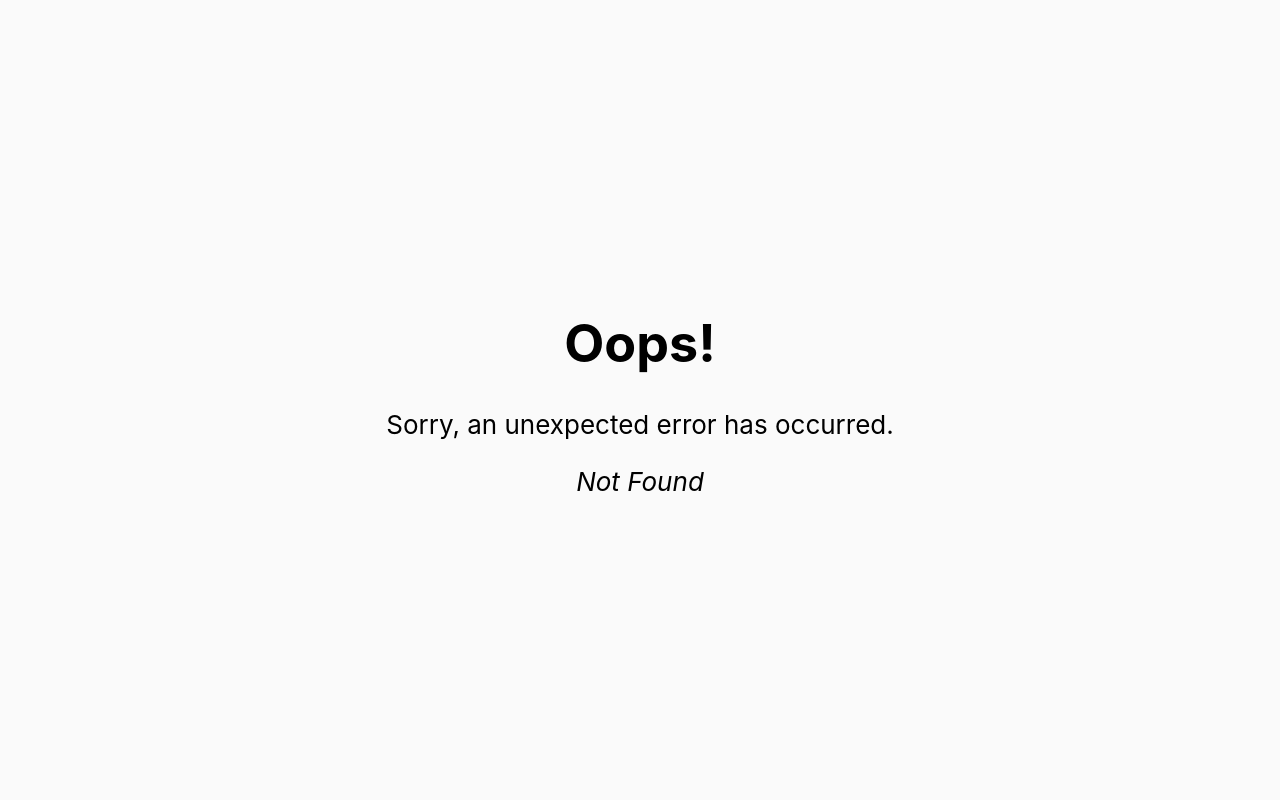
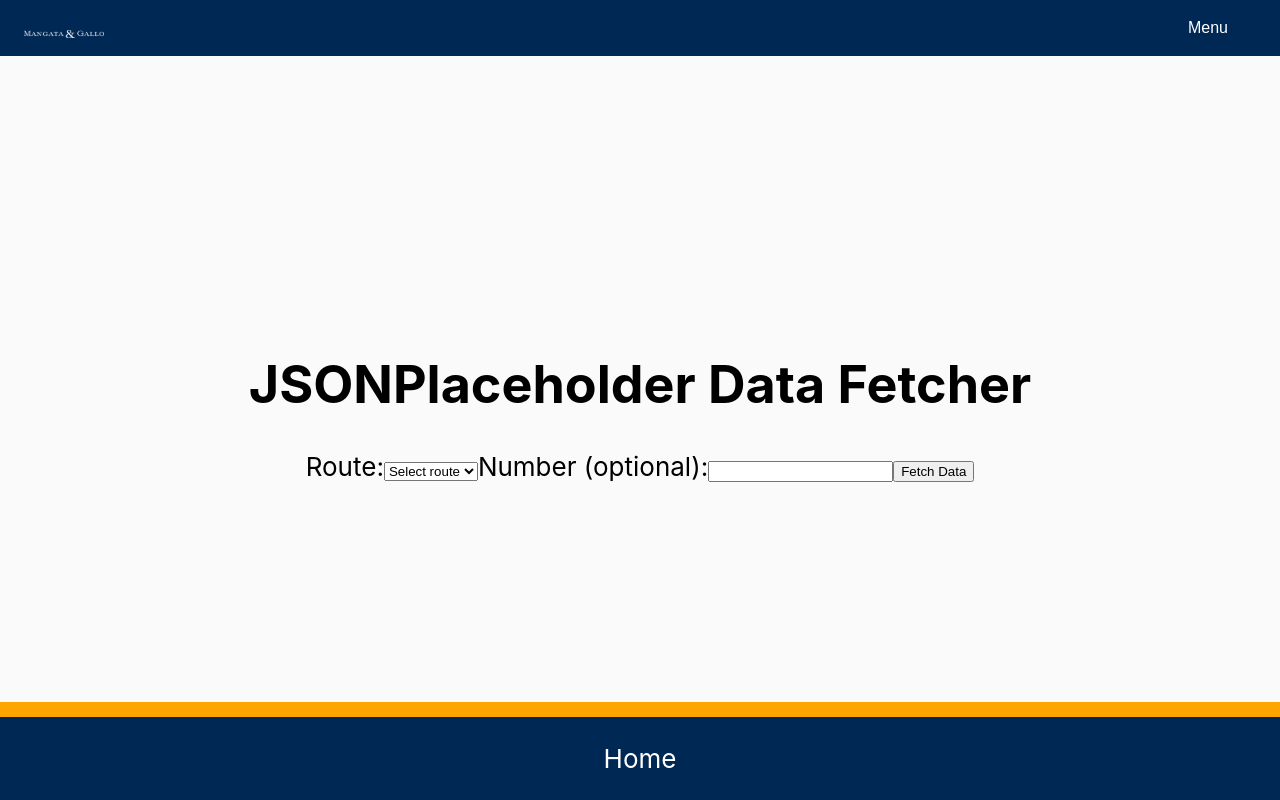
Before and after one commit to Thilanka0824/react-coding-challenge-counter-frontend, a React (Create React App) app: page /homework-usereducer in a window 1280 px wide. Before the commit this address had no page. Built offline with nearby package versions, Linux system fonts and the light colour scheme.

Commit message:
homework-useReducer-example-1-partially complete

```diff
--- a/src/App.js
+++ b/src/App.js
@@ -10,6 +10,7 @@ import ReactReducerPage from "./pages/ReactReducerPage";
 import CounterPage from "./pages/CounterPage";
 import MyProductsPage from "./pages/MyProductsPage";
 import ClassProductsPage from "./pages/ClassProductsPage";
+import HomeworkUseReducerApi from "./pages/HomeworkUseReducerApi";
 import { LoginContextPage } from "./pages/LoginContextPage";
 
 function App() {
@@ -55,6 +56,10 @@ function App() {
           path: "login-context-page",
           element: <LoginContextPage />,
         },
+        {
+          path: "homework-usereducer",
+          element: <HomeworkUseReducerApi/>
+        },
       ],
     },
   ]);
--- a/src/components/ClassHome.js
+++ b/src/components/ClassHome.js
@@ -1,10 +1,11 @@
 import React, { useContext } from "react";
+// import { ThemeContext } from "../context/ThemeContext";
 import { ThemeContext } from "../context/ThemeContext";
 import "../components/ClassHome.css";
 
 const ClassHome = () => {
-  const { theme, setTheme, words } = useContext(ThemeContext);
-  const funcAlert = () => alert(words)
+  const { theme, words, toggleTheme } = useContext(ThemeContext);
+  const funcAlert = () => alert(words);
 
   // const toggleTheme = () => {
   //   if(theme === 'dark') {
@@ -14,9 +15,6 @@ const ClassHome = () => {
   //   }
   // }
 
-const toggleTheme = () => {
-  setTheme(theme === 'dark' ? 'light' : 'dark')
-}
   return (
     <>
       <div className={theme}>Home</div>
--- a/src/components/NavBar.js
+++ b/src/components/NavBar.js
@@ -17,7 +17,7 @@ const NavBar = () => {
       <button onClick={toggleDropdown}>Menu</button>
       {dropdownVisible && (
         <div className="dropdown">
-        <Link to="counterpage">Counter Page</Link>
+          <Link to="counterpage">Counter Page</Link>
           <Link to="pokemonpage">Pokemon</Link>
           <Link to="redirect">Redirect</Link>
           <Link to="fetchpage">Fetch Page</Link>
@@ -25,7 +25,7 @@ const NavBar = () => {
           <Link to="myproductspage"> My Products Page</Link>
           <Link to="classproductspage"> Class Products Page</Link>
           <Link to="login-context-page"> Login Context Page</Link>
-
+          <Link to="homework-usereducer">Homework UseReducer-Api Page</Link>
         </div>
       )}
     </nav>
--- /dev/null
+++ b/src/components/SelectApiRoute.js
@@ -0,0 +1,38 @@
+import React, { useState } from "react";
+
+const SelectApiRoute = ({ onApiRouteSelect }) => {
+  const [route, setRoute] = useState("");
+  const [number, setNumber] = useState("");
+
+  const handleClick = () => {
+    // Call the 'onApiRouteSelect' function passed as a prop with the current values of 'route' and 'number'
+    onApiRouteSelect(route, number);
+  };
+  return (
+    <>
+      <label>
+        Route:
+        <select value={route} onChange={(e) => setRoute(e.target.value)}>
+          <option value="">Select route</option>
+          <option value="posts">Posts</option>
+          <option value="comments">Comments</option>
+          <option value="albums">Albums</option>
+          <option value="photos">Photos</option>
+          <option value="todos">Todos</option>
+          <option value="users">Users</option>
+        </select>
+      </label>
+      <label>
+        Number (optional):
+        <input
+          type="number"
+          value={number}
+          onChange={(e) => setNumber(e.target.value)}
+        />
+      </label>
+      <button onClick={handleClick}>Fetch Data</button>
+    </>
+  );
+};
+
+export default SelectApiRoute;
--- a/src/context/ThemeContext.js
+++ b/src/context/ThemeContext.js
@@ -1,3 +1,4 @@
-import React, { createContext, useContext } from "react";
+// eslint-disable-next-line no-unused-vars
+import React, { createContext } from "react";
 
 export const ThemeContext = createContext(null);
--- /dev/null
+++ b/src/hooks/useFetchData.js
@@ -0,0 +1,45 @@
+import { useState, useEffect } from "react";
+
+export const useFetchData = (url) => {
+  const [data, setData] = useState(null);
+  const [error, setError] = useState(null);
+  const [isLoading, setIsLoading] = useState(false);
+
+  useEffect(() => {
+    // Define the fetchData function to fetch data from the API
+    const fetchData = async () => {
+      // Set the isLoading state to true to indicate data is being fetched
+      setIsLoading(true);
+
+      try {
+        // Send a request to the provided URL
+        const response = await fetch(url);
+        // Parse the JSON data from the response
+        const jsonData = await response.json();
+
+        // If the response is OK (status code 200), update the data state
+        if (response.ok) {
+          setData(jsonData);
+        } else {
+          // If the response is not OK, set the error state with the error message
+          setError(`Error fetching data from the API: ${jsonData.message}`);
+        }
+      } catch (error) {
+        // If there is a network error, set the error state with a network error message
+        setError("Network error: Unable to connect to the API.");
+      } finally {
+        // Set the isLoading state to false to indicate data fetching is complete
+        setIsLoading(false);
+      }
+    };
+
+    // Check if the URL has a value (not null or undefined)
+    if (url) {
+      // If the URL has a value, call the fetchData function to fetch data from the API
+      fetchData();
+    }
+    // The useEffect hook will be triggered when the url variable changes
+  }, [url]);
+
+  return { data, error, isLoading };
+};
--- /dev/null
+++ b/src/pages/HomeworkUseReducerApi.js
@@ -0,0 +1,32 @@
+import React, { useState } from "react";
+import SelectApiRoute from "../components/SelectApiRoute";
+import { useFetchData } from "../hooks/useFetchData";
+
+const HomeworkUseReducerApi = () => {
+  const [apiUrl, setApiUrl] = useState(null);
+  const { data, error, isLoading } = useFetchData(apiUrl);
+
+  const handleApiRouteSelect = (route, number) => {
+    if (route) {
+      setApiUrl(
+        `https://jsonplaceholder.typicode.com/${route}${
+          number ? `/${number}` : ""
+        }`
+      );
+    } else {
+      setApiUrl(null);
+    }
+  };
+
+  return (
+    <div>
+      <h1>JSONPlaceholder Data Fetcher</h1>
+      <SelectApiRoute onApiRouteSelect={handleApiRouteSelect} />
+      {isLoading && <div>Loading...</div>}
+      {error && <div>{error}</div>}
+      {data && <pre>{JSON.stringify(data, null, 2)}</pre>}
+    </div>
+  );
+};
+
+export default HomeworkUseReducerApi;
--- a/src/pages/LoginContextPage.js
+++ b/src/pages/LoginContextPage.js
@@ -1,4 +1,4 @@
-import React, { createContext, useContext, useState } from "react";
+import React, { useState } from "react";
 import ClassHome from "../components/ClassHome";
 import { ThemeContext } from "../context/ThemeContext";
 import "../components/ClassHome.css"
@@ -8,12 +8,17 @@ import "../components/ClassHome.css"
 const LoginContextPage = () => {
     const [theme, setTheme] = useState('dark')
     let words = 'Yo!'
+
+    const toggleTheme = () => {
+      setTheme(theme === "dark" ? "light" : "dark");
+    };
   return (
     <div>
       <ThemeContext.Provider value={{
         theme,
         setTheme,
         words,
+        toggleTheme
       }}>
         <h1>Login: </h1>
         <ClassHome />
```
